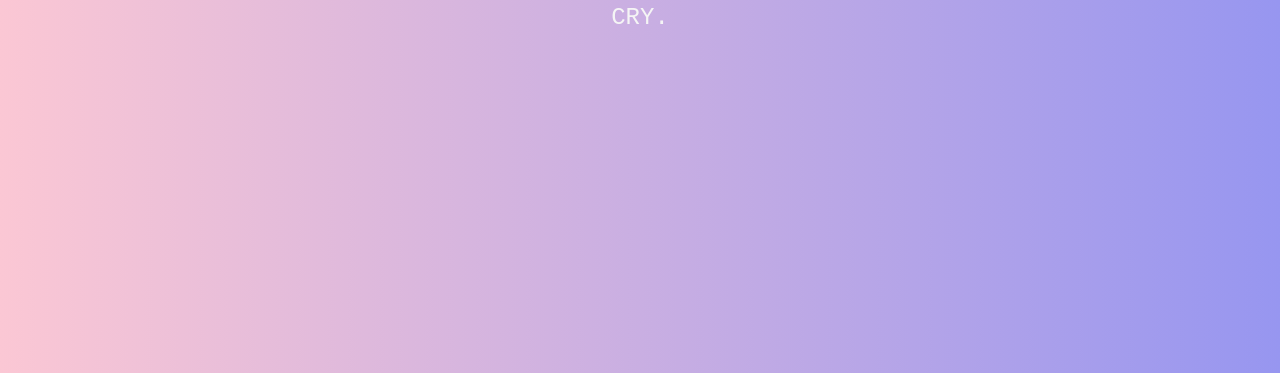
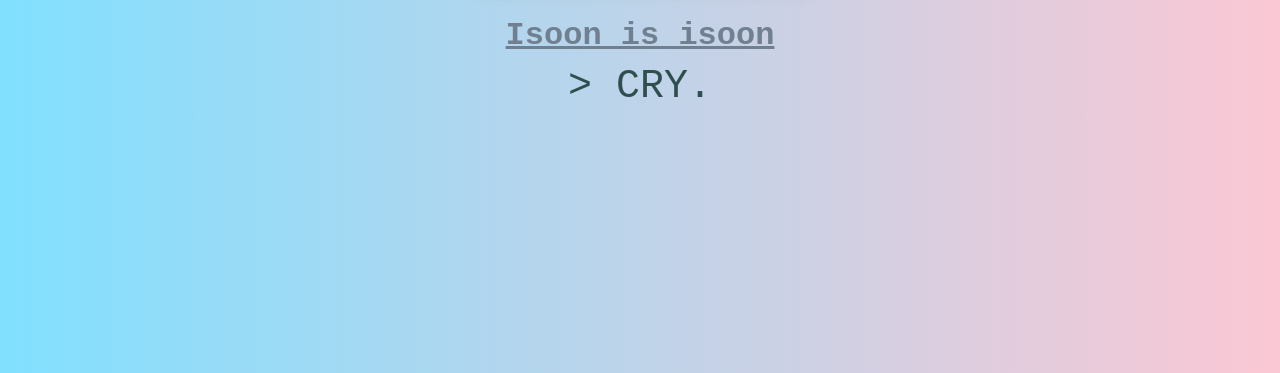
Before and after one commit to namnonza/namnonza.github.io, a PHP site: page / in a window 1280 px wide. Shown: the part 427-800 px from the top of the page. Run offline with PHP 8.4, Linux system fonts and the light colour scheme.

Commit message:
edit anim and link to game.html

```diff
--- a/index.css
+++ b/index.css
@@ -1,9 +1,7 @@
 body{
-    background: #9796f0;
-    background: -webkit-linear-gradient(to right, #fbc7d4, #9796f0);
-    background: linear-gradient(to right, #fbc7d4, #9796f0);
+    background: linear-gradient(to right, rgb(129, 224, 255), #fbc7d4);
 }
-a { color: inherit; }
+a { color: inherit;text-decoration: none }
 
 #profile-pic{
     display: flex;
@@ -15,13 +13,14 @@ a { color: inherit; }
 
 #header{
     display: flex;
-    flex: 1;
+    flex-direction: column;
+    align-items: center;
     justify-content: center;
     font-family: 'Courier New', Courier, monospace;
-    font-size: 150%;
-    font-weight: bolder;
+    font-size: 2rem;
+    font-weight: 900;
     text-decoration: underline;
-    color:whitesmoke;
+    color:slategray;
 }
 
 #sub-header{
@@ -29,7 +28,13 @@ a { color: inherit; }
     flex: 1;
     justify-content: center;
     font-family: 'Courier New', Courier, monospace;
-    font-size: 150%;
-    color:whitesmoke;
+    font-size: 2.5rem;
+    color:darkslategrey;
     margin: 10px;
+    animation: fadeIn 7s forwards;
 }
+
+@keyframes fadeIn {
+    from {opacity: 0;}
+    to {opacity: 1;}
+}
--- a/index.html
+++ b/index.html
@@ -11,7 +11,7 @@
         <a href="https://www.facebook.com/nonphirachat" target="top">
             <img style="
          box-shadow: 5px 10px 18px #888888" src="https://scontent.fbkk10-1.fna.fbcdn.net/v/t1.0-9/50230731_2056253764429152_6120949466250870784_n.jpg?_nc_cat=105&_nc_ht=scontent.fbkk10-1.fna&oh=a6f3b59ec5c14af978563f273424fdce&oe=5CC5D2D5"
-                width="auto" height="200px" />
+                width="auto" height="250px" />
         </a>
     </div>
 
@@ -21,9 +21,11 @@
         </a>
     </div>
 
+    <a href="/game.html">
     <div id="sub-header">
-        CRY.
-    </div>
+            > CRY.
+        </div>
+    </a>
 </body>
 
 </html>
```
Also changed, not shown: game.html (added, +9 -0 lines).
